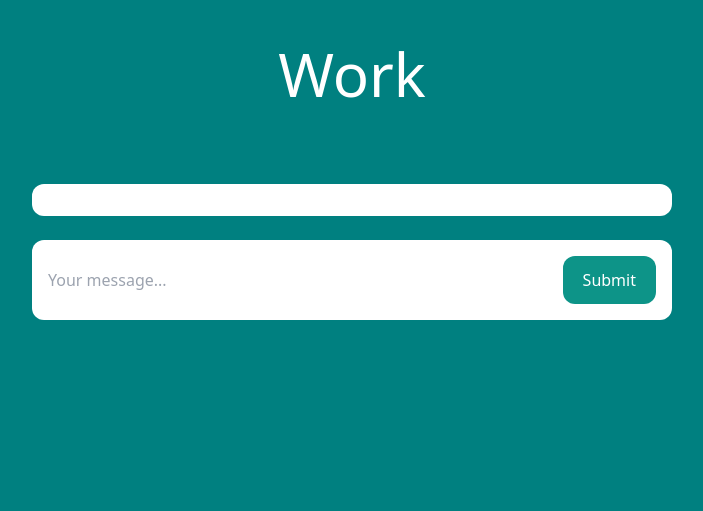
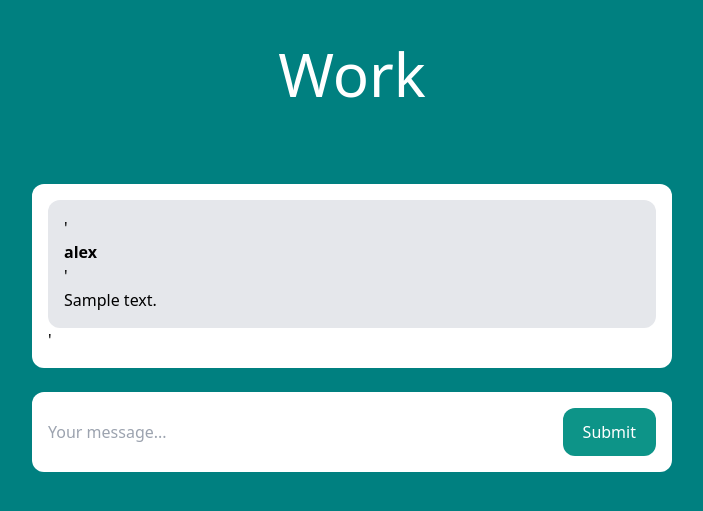
Before and after one commit to alex-njuguna/Live-chat-room, a Django app: a page that uses chat/room/templates/room/room.html in a window 1280 px wide. Shown: the part 132-643 px from the top of the page, without its empty margins (288-991 px from the left). Run offline with Django 4.2, Linux system fonts and the light colour scheme; a user stored in the database is signed in; data comes from the database, SQL or seed files in the repository; tables that the repository leaves empty hold one stand-in row (values such as "Sample post"); some libraries are stand-ins or nearby versions.

Commit message:
storing messages

```diff
--- a/chat/room/templates/room/room.html
+++ b/chat/room/templates/room/room.html
@@ -13,7 +13,12 @@
 
     <div class="lg:w-2/4 mx-4 lg:mx-auto p-4 bg-white rounded-xl">
         <div class="chat-messages space-y-3" id="chat-messages">
-
+            {% for message in messages %}
+                <div class="p-4 bg-gray-200 rounded-xl">'
+                    <p class="font-semibold"> {{ message.user.username }} </p>'
+                    <p> {{ message.content }} </p>
+                </div>'
+            {% endfor %}
         </div>
     </div>
 
```
